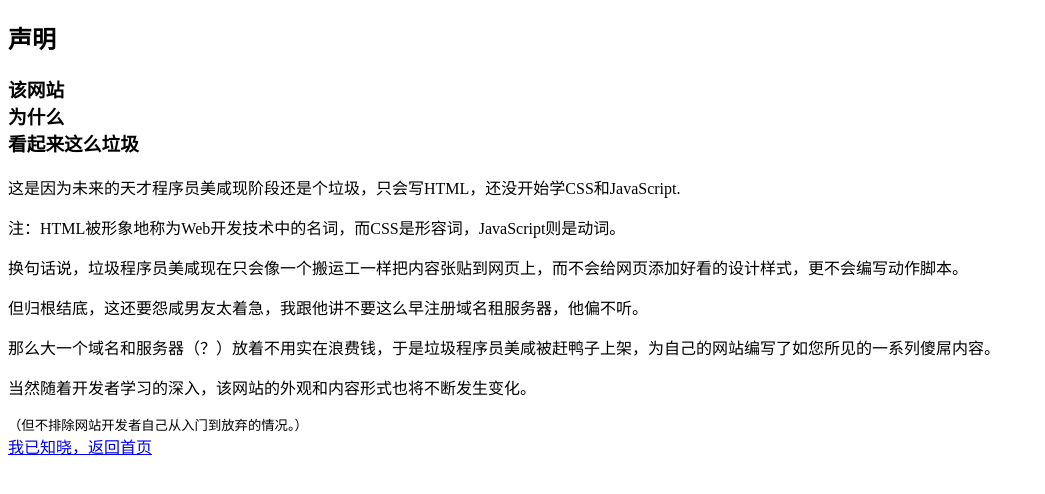
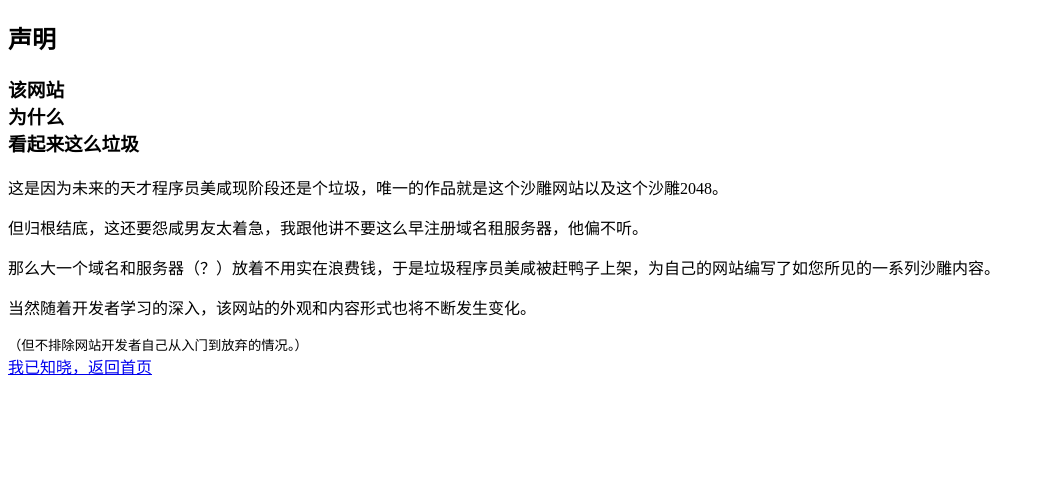
Before and after one commit to adsl12u/htdocs, a plain HTML site: page html/傻屌链接.html in a window 1280 px wide. Shown: the whole page, without its empty margins (0-1045 px from the left). Drawn offline with Linux system fonts and the light colour scheme.

Commit message:
改了沙雕网页的内容

```diff
--- a/html/傻屌链接.html
+++ b/html/傻屌链接.html
@@ -8,11 +8,9 @@
 <article>
     <h1>声明</h1>
     <h3>该网站<br>为什么<br>看起来这么垃圾</h3>
-    <p>这是因为未来的天才程序员美咸现阶段还是个垃圾，只会写HTML，还没开始学CSS和JavaScript.</p>
-    <p>注：HTML被形象地称为Web开发技术中的名词，而CSS是形容词，JavaScript则是动词。</p>
-    <p>换句话说，垃圾程序员美咸现在只会像一个搬运工一样把内容张贴到网页上，而不会给网页添加好看的设计样式，更不会编写动作脚本。</p>
+    <p>这是因为未来的天才程序员美咸现阶段还是个垃圾，唯一的作品就是这个沙雕网站以及这个沙雕2048。</p>
     <p>但归根结底，这还要怨咸男友太着急，我跟他讲不要这么早注册域名租服务器，他偏不听。</p>
-    <p>那么大一个域名和服务器（？）放着不用实在浪费钱，于是垃圾程序员美咸被赶鸭子上架，为自己的网站编写了如您所见的一系列傻屌内容。</p>
+    <p>那么大一个域名和服务器（？）放着不用实在浪费钱，于是垃圾程序员美咸被赶鸭子上架，为自己的网站编写了如您所见的一系列沙雕内容。</p>
     <p>当然随着开发者学习的深入，该网站的外观和内容形式也将不断发生变化。</p>
     <small>（但不排除网站开发者自己从入门到放弃的情况。）<br></small>
 
```
Also changed, not shown: 1 other file.
